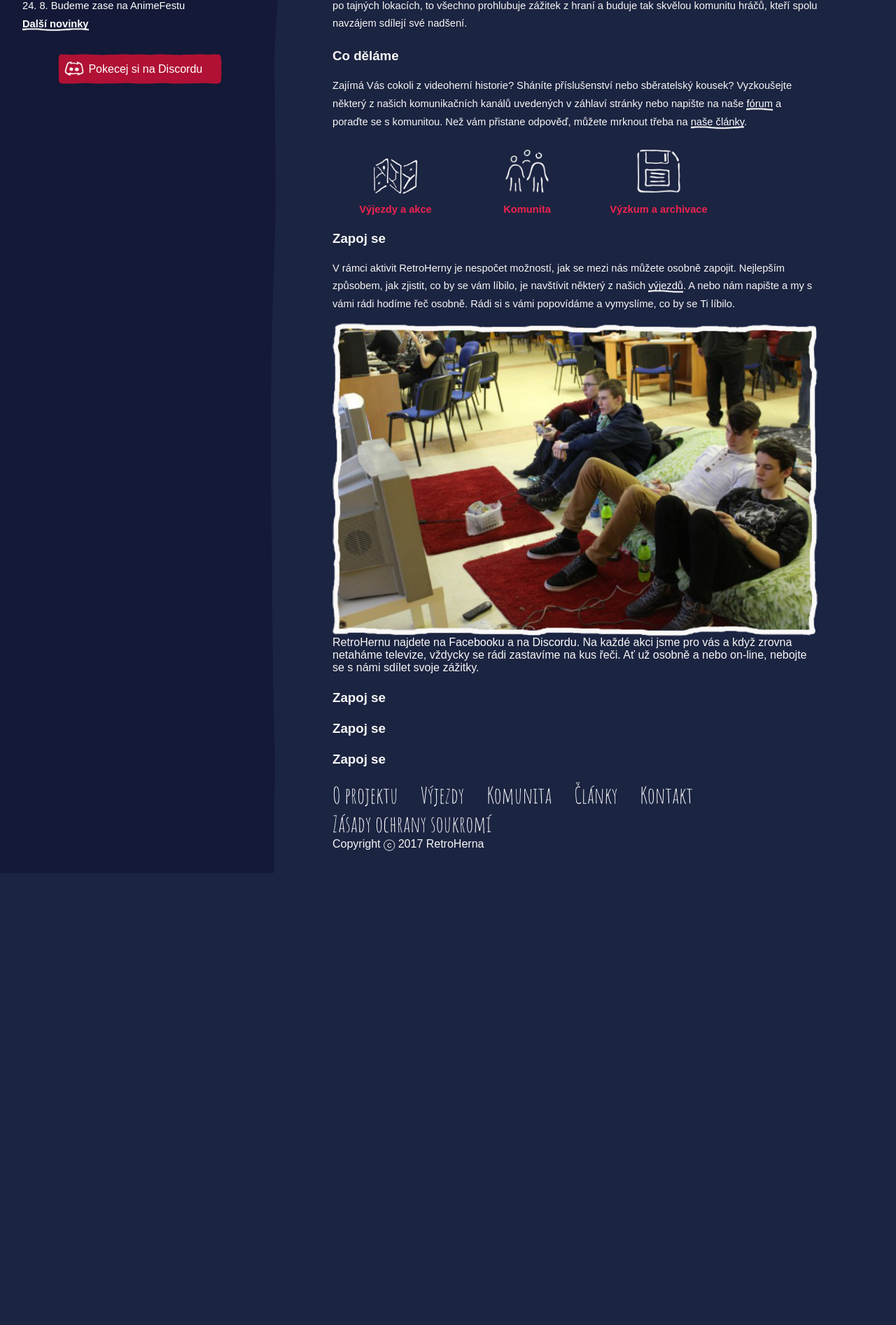
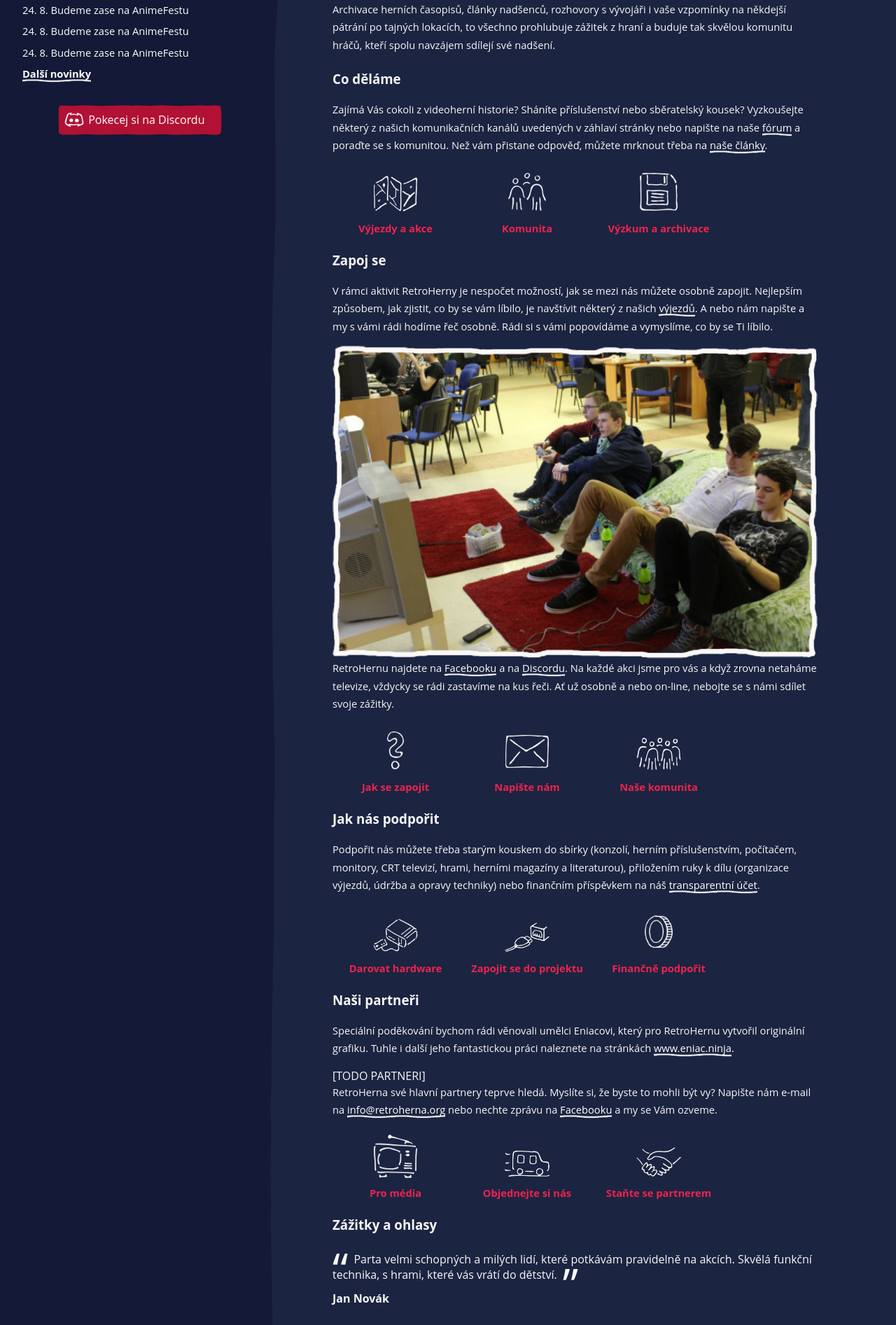
Before and after one commit to mirkavolakova/rhweb2, a Flask app: page / in a window 1280 px wide. Shown: the part 667-2560 px from the top of the page at 70% size. Before the commit the page ends 1883 px from the top, so only its background shows below. Run offline with Flask 2, Linux system fonts and the light colour scheme.

Commit message:
Front page is done except for partners

```diff
--- a/static/style.css
+++ b/static/style.css
@@ -18,7 +18,7 @@ body {
         url("/static/img/sidebar-bg.png") repeat-y,
         #1b2441;
     color: #f8f7f6;
-    font-family: sans-serif;
+    font-family: 'Open Sans', 'Helvetica', 'Arial', sans-serif;
 }
 
 .sidebar {
@@ -47,7 +47,7 @@ body {
     background-size: contain;
     background-repeat: no-repeat;}
 
-h1, h2 {font-family: 'Amatic SC', cursive;}
+h1, h2, .copyright {font-family: 'Amatic SC', 'Open Sans', 'Helvetica', 'Arial', sans-serif;}
 h1 {font-size: 32pt;}
 h2 {color: #ee234f; font-size: 35pt; margin-top: 0.9em;}
 h3 {margin-top: 1.2em; margin-bottom: 1em;}
@@ -68,8 +68,10 @@ h3 {margin-top: 1.2em; margin-bottom: 1em;}
 a.discord-link:hover {}
 
 ul.page-links, ul.social-media-links {list-style: none;}
+footer ul.page-links {margin-bottom: 12px;}
 ul.page-links li {display: inline-block; margin-right: 32px;
     font-size: 24pt; font-family: 'Amatic SC', cursive;}
+footer ul.page-links li {font-size: 18pt;}
 ul.social-media-links {float: right; margin-top: 6px;}
 ul.social-media-links li {display:inline-block; margin-right: 8px; }
 ul.social-media-links li a {display:block; max-width: 32px; height: 32px;
@@ -85,22 +87,30 @@ ul.social-media-links li a {display:block; max-width: 32px; height: 32px;
     vertical-align: middle;
 }
 
+footer {opacity: 0.5;}
+
 .linkbar {background: url("/static/img/line-menu.png") no-repeat;
 background-position: bottom left; padding-bottom: 16px;
 background-size: 50%; background-repeat: repeat-x;}
+footer {background: url("/static/img/line-menu.png") no-repeat;
+background-position: top left; padding-top: 16px;
+background-size: 50%; background-repeat: repeat-x;}
 
-.action-links {list-style: none;}
+.action-links {list-style: none; margin: 8px 0px 20px 0px;}
 .action-links li {display: inline-block; margin-right: 8px;
     width: 180px;}
 .action-links li a {display: block;}
-.action-links li a img {display: block; width: 68px; margin: 4px auto 8px auto;}
+.action-links li a img {display: block; max-width: 68px; max-height: 68px; margin: 4px auto 8px auto;}
 .action-links li a {font-size: 11pt; color: #ee234f; font-weight: bold;
     text-align: center;}
 
 p {line-height: 1.75; font-size: 11pt;
    margin-bottom: 1em;}
 
-
+blockquote:before {display: inline-block; content:"“"; font-size: 64px; margin-right: 8px; height: 32px; margin-top: -32px; vertical-align: middle;}
+blockquote:after {display: inline-block; content:"”"; font-size: 64px; margin-left: 8px; height: 32px; margin-top: -32px; vertical-align: middle;}
+blockquote {margin-bottom: 12px; margin-top: 26px;}
+.quote-author {font-weight: bold; margin-bottom: 8px;}
 .clear {clear: both;}
 
 a {color: white;}
--- a/templates/_base.html
+++ b/templates/_base.html
@@ -76,7 +76,7 @@
                 <li><a href="#">Kontakt</a>
                 <li><a href="#">Zásady ochrany soukromí</a>
             </ul>
-            Copyright ⓒ 2017 RetroHerna
+            <div class="copyright">Copyright ⓒ 2017 RetroHerna</div>
         </footer>
     </div>
     <div class="clear"></div>
--- a/templates/o-nas.html
+++ b/templates/o-nas.html
@@ -14,6 +14,14 @@
             {{text}}
         </div>
     </a>
+{% endmacro %}
+
+{% macro action_links(links) %}
+    <ul class="action-links">
+        {% for identifier, text in links %}
+            {{ action_link(identifier, text) }}
+        {% endfor %}
+    </ul>
 {% endmacro %}
 
 {% block content %}
@@ -44,9 +52,48 @@
 
      {{ photo('hraci-na-pohovce') }}
 
-    RetroHernu najdete na <a href="#">Facebooku</a> a na <a href="#">Discordu</a>. Na každé akci jsme pro vás a když zrovna netaháme televize, vždycky se rádi zastavíme na kus řeči. Ať už osobně a nebo on-line, nebojte se s námi sdílet svoje zážitky.
+    <p>RetroHernu najdete na <a href="#">Facebooku</a> a na <a href="#">Discordu</a>. Na každé akci jsme pro vás a když zrovna netaháme televize, vždycky se rádi zastavíme na kus řeči. Ať už osobně a nebo on-line, nebojte se s námi sdílet svoje zážitky.
 
-    <h3>Zapoj se</h3>
-    <h3>Zapoj se</h3>
-    <h3>Zapoj se</h3>
+    {{ action_links((
+        ("o-projektu/jak-se-zapojit", "Jak se zapojit"),
+        ("o-projektu/napis-nam", "Napište nám"),
+        ("o-projektu/nase-komunita", "Naše komunita")
+      ))
+    }}
+
+    <h3>Jak nás podpořit</h3>
+
+    <p>Podpořit nás můžete třeba starým kouskem do sbírky (konzolí, herním příslušenstvím, počítačem, monitory, CRT televizí, hrami, herními magazíny a literaturou), přiložením ruky k dílu (organizace výjezdů, údržba a opravy techniky) nebo finančním příspěvkem na náš <a href="#">transparentní účet</a>.
+    {{ action_links((
+        ("o-projektu/darovat-hardware", "Darovat hardware"),
+        ("o-projektu/zapojit-se", "Zapojit se do projektu"),
+        ("o-projektu/financne-podporit", "Finančně podpořit")
+      ))
+    }}
+
+    <h3>Naši partneři</h3>
+    <p>Speciální poděkování bychom rádi věnovali umělci Eniacovi, který pro RetroHernu vytvořil originální grafiku.  Tuhle i další jeho fantastickou práci naleznete na stránkách <a href="http://www.eniac.ninja">www.eniac.ninja</a>.
+    <div>[TODO PARTNERI]</div>
+    <p>RetroHerna své hlavní partnery teprve hledá. Myslíte si, že byste to mohli být vy? Napište nám e-mail na <a href="mailto:info@retroherna.org">info@retroherna.org</a> nebo nechte zprávu na <a href="#">Facebooku</a> a my se Vám ozveme.
+
+    {{ action_links((
+        ("o-projektu/pro-media", "Pro média"),
+        ("o-projektu/objednejte-si-nas", "Objednejte si nás"),
+        ("o-projektu/stante-se-partnerem", "Staňte se partnerem")
+      ))
+    }}
+
+    <h3>Zážitky a ohlasy</h3>
+    <blockquote>Parta velmi schopných a milých lidí, které potkávám pravidelně na akcích. Skvělá funkční technika, s hrami, které vás vrátí do dětství.</blockquote>
+    <div class="quote-author">Jan Novák</div>
+
+    <blockquote>Hry mají přinášet radost a v RetroHerně se tak děje. Doufám, že tomu tak bude i nadále. Užasní lidé i technika. Zapařit jedny z nejstarších her je prostě super.</blockquote>
+    <div class="quote-author">Honza Novotný</div>
+
+    {{ action_links((
+        ("o-projektu/zahraj-si", "Přijďte si zahrát"),
+        ("o-projektu/pokecej-si", "Hoďte s námi řeč"),
+      ))
+    }}
+
 {% endblock %}
```
